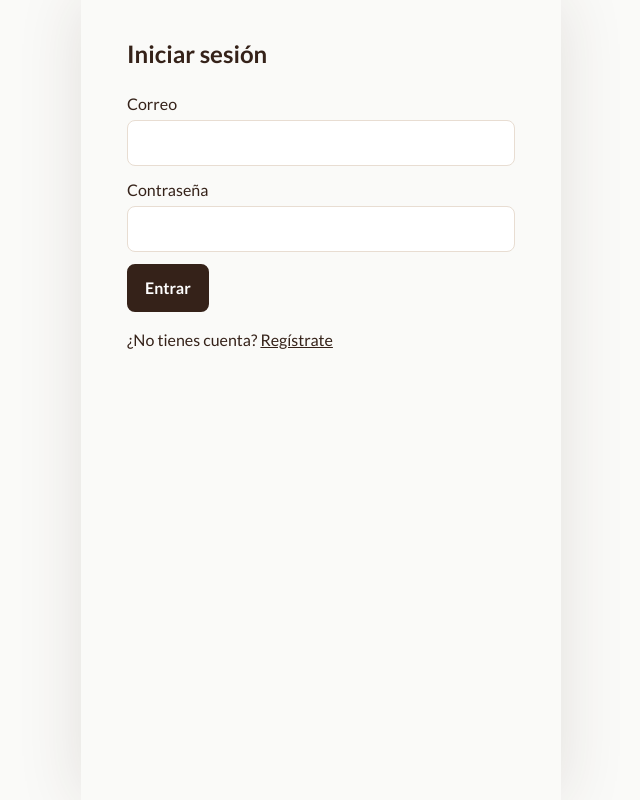
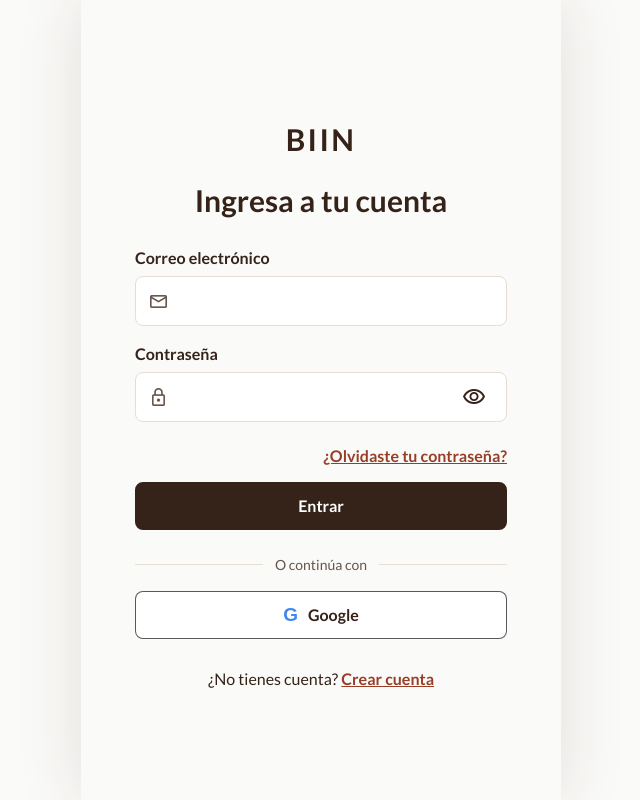
Before and after one commit to David08L-U/BIIN, a React (Vite) app in the folder frontend/: page /login in a window 1280 px wide. Shown: the whole page, without its empty margins (319-959 px from the left). Built offline with nearby package versions, Linux system fonts and the light colour scheme.

Commit message:
feat(frontend): actualizar acceso BIIN y estados pendientes

```diff
--- a/frontend/src/components/ui/Campo.tsx
+++ b/frontend/src/components/ui/Campo.tsx
@@ -1,12 +1,21 @@
 import { useId, type InputHTMLAttributes } from 'react'
+
+interface AccionCampo {
+  etiqueta: string
+  activa: boolean
+  alActivar: () => void
+  icono: string
+}
 
 interface CampoProps extends InputHTMLAttributes<HTMLInputElement> {
   etiqueta: string
   ayuda?: string
+  icono?: string
+  accion?: AccionCampo
 }
 
 /** Input con etiqueta visible y texto de ayuda accesible (RNF06). */
-export default function Campo({ etiqueta, ayuda, id, ...props }: CampoProps) {
+export default function Campo({ etiqueta, ayuda, icono, accion, id, ...props }: CampoProps) {
   const autoId = useId()
   const idCampo = id ?? autoId
   const idAyuda = ayuda ? `${idCampo}-ayuda` : undefined
@@ -14,7 +23,14 @@ export default function Campo({ etiqueta, ayuda, id, ...props }: CampoProps) {
   return (
     <div className="campo">
       <label htmlFor={idCampo}>{etiqueta}</label>
-      <input id={idCampo} aria-describedby={idAyuda} {...props} />
+      {icono || accion ? <div className="campo-control">
+        {icono && <span className="biin-icon campo-icono" aria-hidden="true">{icono}</span>}
+        <input id={idCampo} aria-describedby={idAyuda} {...props} />
+        {accion && <button type="button" className="campo-accion" aria-label={accion.etiqueta}
+          aria-pressed={accion.activa} onClick={accion.alActivar} disabled={props.disabled}>
+          <span className="biin-icon" aria-hidden="true">{accion.icono}</span>
+        </button>}
+      </div> : <input id={idCampo} aria-describedby={idAyuda} {...props} />}
       {ayuda && <small id={idAyuda}>{ayuda}</small>}
     </div>
   )
--- a/frontend/src/features/auth/pages/LoginPage.tsx
+++ b/frontend/src/features/auth/pages/LoginPage.tsx
@@ -2,7 +2,9 @@ import { useState, type FormEvent } from 'react'
 import { Link, useLocation, useNavigate } from 'react-router'
 import Boton from '../../../components/ui/Boton'
 import Campo from '../../../components/ui/Campo'
+import { destinoTrasAcceso } from '../../../utils/navegacion'
 import { useAuth } from '../useAuth'
+import '../../../styles/auth.css'
 
 type CampoAcceso = 'correo' | 'contrasena'
 
@@ -11,8 +13,9 @@ export default function LoginPage() {
   const navegar = useNavigate()
   const ubicacion = useLocation()
 
-  const desde =
-    (ubicacion.state as { desde?: string } | null)?.desde ?? '/'
+  const desde = destinoTrasAcceso(
+    (ubicacion.state as { desde?: string } | null)?.desde,
+  )
 
   const [correo, setCorreo] = useState('')
   const [contrasena, setContrasena] = useState('')
@@ -20,6 +23,8 @@ export default function LoginPage() {
   const [campoConError, setCampoConError] =
     useState<CampoAcceso | null>(null)
   const [enviando, setEnviando] = useState(false)
+  const [mostrarContrasena, setMostrarContrasena] = useState(false)
+  const [avisoIntegracion, setAvisoIntegracion] = useState<string | null>(null)
 
   async function enviar(e: FormEvent<HTMLFormElement>) {
     e.preventDefault()
@@ -30,6 +35,7 @@ export default function LoginPage() {
     const correoLimpio = correo.trim()
 
     setError(null)
+    setAvisoIntegracion(null)
     setCampoConError(null)
 
     function mostrarError(campo: CampoAcceso, mensaje: string) {
@@ -84,8 +90,11 @@ export default function LoginPage() {
   }
 
   return (
-    <section className="pagina pagina--angosta">
-      <h1>Iniciar sesión</h1>
+    <section className="pagina pagina--angosta auth-page" aria-labelledby="login-titulo">
+      <header className="auth-cabecera">
+        <span className="marca" aria-label="Marca BIIN">BIIN</span>
+        <h1 id="login-titulo">Ingresa a tu cuenta</h1>
+      </header>
 
       <form
         onSubmit={enviar}
@@ -93,7 +102,8 @@ export default function LoginPage() {
         aria-busy={enviando}
       >
         <Campo
-          etiqueta="Correo"
+          etiqueta="Correo electrónico"
+          icono="mail"
           name="correo"
           type="email"
           autoComplete="email"
@@ -109,13 +119,20 @@ export default function LoginPage() {
 
         <Campo
           etiqueta="Contraseña"
+          icono="lock"
           name="contrasena"
-          type="password"
+          type={mostrarContrasena ? 'text' : 'password'}
           autoComplete="current-password"
           required
           disabled={enviando}
           value={contrasena}
           onChange={e => setContrasena(e.target.value)}
+          accion={{
+            etiqueta: mostrarContrasena ? 'Ocultar contraseña' : 'Mostrar contraseña',
+            activa: mostrarContrasena,
+            alActivar: () => setMostrarContrasena(actual => !actual),
+            icono: mostrarContrasena ? 'visibility_off' : 'visibility',
+          }}
           aria-invalid={campoConError === 'contrasena' || undefined}
           aria-describedby={
             campoConError === 'contrasena'
@@ -134,15 +151,24 @@ export default function LoginPage() {
           </p>
         )}
 
+        <button type="button" className="auth-enlace auth-recuperacion" onClick={() => setAvisoIntegracion('La recuperación de contraseña está pendiente de integración.')}>¿Olvidaste tu contraseña?</button>
+
         <Boton type="submit" disabled={enviando}>
           {enviando ? 'Entrando…' : 'Entrar'}
         </Boton>
+
+        <div className="auth-separador" aria-hidden="true"><span>O continúa con</span></div>
+        <button type="button" className="auth-google" onClick={() => setAvisoIntegracion('El acceso con Google está pendiente de integración.')}>
+          <span className="auth-google-icon" aria-hidden="true">G</span> Google
+        </button>
       </form>
 
-      <p>
+      {avisoIntegracion && <p className="auth-aviso" role="status" aria-live="polite">{avisoIntegracion}</p>}
+
+      <p className="auth-cambiar">
         ¿No tienes cuenta?{' '}
         <Link to="/registro" state={{ desde }}>
-          Regístrate
+          Crear cuenta
         </Link>
       </p>
     </section>
--- /dev/null
+++ b/frontend/src/styles/auth.css
@@ -0,0 +1,128 @@
+.auth-page {
+  width: 100%;
+  min-height: 100dvh;
+  padding: 36px 24px 28px;
+  display: flex;
+  flex-direction: column;
+  justify-content: center;
+}
+
+.auth-cabecera {
+  margin-bottom: 28px;
+  text-align: center;
+}
+
+.auth-cabecera .marca {
+  display: inline-block;
+  margin-bottom: 20px;
+  color: var(--color-primario);
+  font-size: 30px;
+  letter-spacing: 0.08em;
+}
+
+.auth-cabecera h1 {
+  margin: 0;
+  font-size: clamp(24px, 6vw, 30px);
+  line-height: 1.2;
+}
+
+.auth-page form { display: flex; flex-direction: column; }
+.auth-page .campo { margin-bottom: 16px; gap: 6px; }
+.auth-page .campo > label { font-weight: 600; }
+
+.campo-control {
+  display: flex;
+  align-items: center;
+  min-width: 0;
+  min-height: 50px;
+  gap: 9px;
+  padding: 0 12px;
+  border: 1px solid var(--color-borde);
+  border-radius: var(--radio);
+  background: var(--color-superficie);
+}
+
+.campo-control:focus-within {
+  border-color: var(--color-secundario);
+  box-shadow: 0 0 0 1px var(--color-secundario);
+}
+
+.campo-control .campo-icono { color: var(--color-texto-suave); font-size: 21px; }
+.auth-page .campo-control input {
+  width: 100%;
+  min-width: 0;
+  padding: 10px 0;
+  border: 0;
+  border-radius: 0;
+  outline: 0;
+  background: transparent;
+  box-shadow: none;
+}
+
+.campo-accion {
+  display: grid;
+  flex: 0 0 40px;
+  width: 40px;
+  height: 40px;
+  place-items: center;
+  padding: 0;
+  border: 0;
+  border-radius: 50%;
+  background: transparent;
+  color: var(--color-primario);
+  cursor: pointer;
+}
+
+.auth-enlace {
+  align-self: flex-end;
+  min-height: 44px;
+  padding: 4px 0 12px;
+  border: 0;
+  background: transparent;
+  color: var(--color-secundario-texto);
+  font: inherit;
+  font-weight: 600;
+  text-decoration: underline;
+  cursor: pointer;
+}
+
+.auth-page .boton { min-height: 48px; }
+.auth-separador {
+  display: flex;
+  align-items: center;
+  gap: 12px;
+  margin: 24px 0 16px;
+  color: var(--color-texto-suave);
+  font-size: 14px;
+  text-align: center;
+}
+.auth-separador::before, .auth-separador::after { content: ''; height: 1px; flex: 1; background: var(--color-borde); }
+
+.auth-google {
+  position: relative;
+  display: flex;
+  min-height: 48px;
+  align-items: center;
+  justify-content: center;
+  gap: 10px;
+  border: 1px solid var(--color-borde-tarjeta);
+  border-radius: var(--radio);
+  background: var(--color-superficie);
+  color: var(--color-primario);
+  font: inherit;
+  font-weight: 600;
+  cursor: pointer;
+}
+.auth-google-icon { font-family: Arial, sans-serif; font-size: 19px; font-weight: 700; color: #4285f4; }
+.auth-aviso { margin: 12px 0 0; padding: 10px 12px; border-radius: var(--radio); background: var(--color-superficie-suave); color: var(--color-texto); }
+.auth-cambiar { margin: 28px 0 0; text-align: center; }
+.auth-cambiar a { color: var(--color-secundario-texto); font-weight: 700; }
+
+.auth-page :is(button, a, input):focus-visible {
+  outline: 3px solid var(--color-secundario);
+  outline-offset: 3px;
+}
+
+@media (max-width: 360px) {
+  .auth-page { padding-inline: 18px; }
+}
--- a/frontend/src/utils/navegacion.ts
+++ b/frontend/src/utils/navegacion.ts
@@ -7,6 +7,13 @@ export function destinoInterno(destino: unknown, respaldo: string): string {
 
   if (esLocal(destino)) return destino
   return esLocal(respaldo) ? respaldo : '/'
+}
+
+/** Keeps auth routes from becoming their own post-login return destination. */
+export function destinoTrasAcceso(destino: unknown, respaldo = '/'): string {
+  const local = destinoInterno(destino, respaldo)
+  const ruta = local.split(/[?#]/, 1)[0].replace(/\/$/, '')
+  return ruta === '/login' || ruta === '/registro' ? respaldo : local
 }
 
 /** Uses browser Back only when the browser has an in-app entry to return to. */
```
Also changed, not shown: 3 other files (tests, documents, lock files or other folders).
